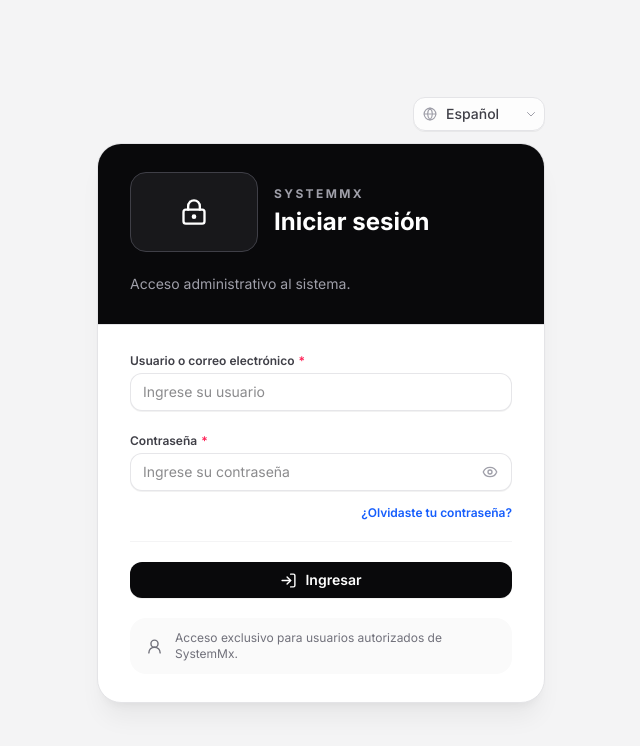
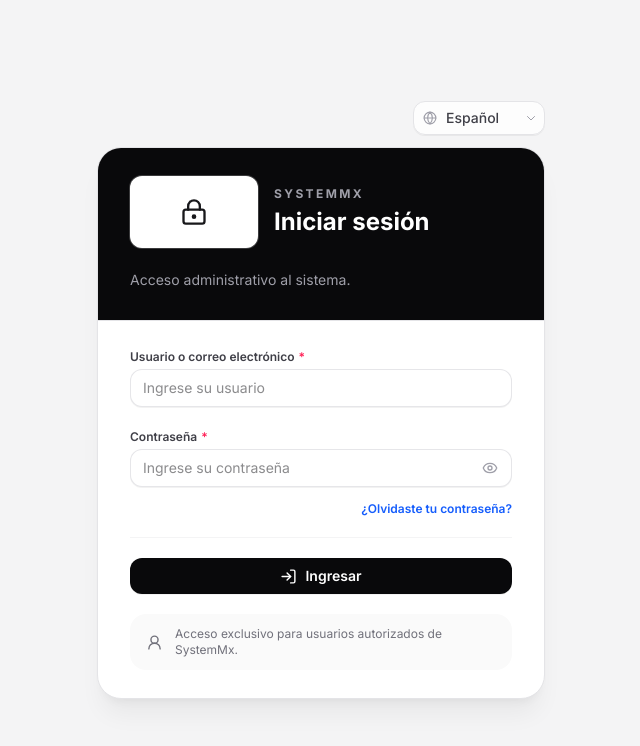
Before and after one commit to EmmaPorras/SystemMx_Frontend, a React (Vite) app: page /#/login in a window 1280 px wide. Shown: the top 746 px of the page, without its empty margins (319-959 px from the left). Built offline with nearby package versions, Linux system fonts and the light colour scheme.

Commit message:
fix(login): evitar franjas negras del video con recorte 16:9 y fondo blanco

```diff
--- a/src/components/auth/LoginPage.tsx
+++ b/src/components/auth/LoginPage.tsx
@@ -143,14 +143,14 @@ function LoginPage() {
             <div className="flex items-center gap-4">
               <div
                 aria-hidden="true"
-                className="flex h-20 w-28 shrink-0 items-center justify-center overflow-hidden rounded-2xl border border-zinc-700 bg-zinc-900 sm:w-32"
+                className="flex aspect-video w-28 shrink-0 items-center justify-center overflow-hidden rounded-xl bg-white ring-1 ring-white/20 sm:w-32"
               >
                 {brandVideoFailed ? (
-                  <LockKeyhole className="h-7 w-7" />
+                  <LockKeyhole className="h-7 w-7 text-zinc-900" />
                 ) : (
                   <video
                     data-testid="systemmx-animated-logo"
-                    className="block h-full w-full object-contain"
+                    className="block h-full w-full scale-[1.08] object-cover"
                     autoPlay
                     muted
                     loop
```
